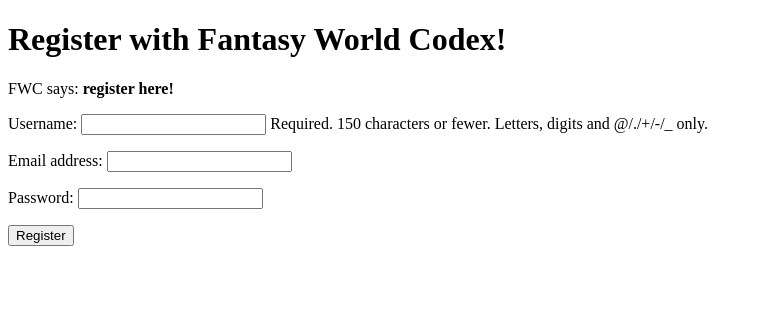
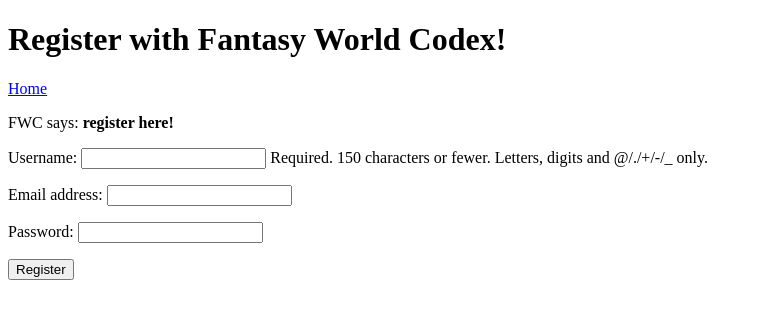
Before and after one commit to JosephLeon/fantasy-world-codex, a Django app: page /pages/register/ in a window 1280 px wide. Shown: the top 319 px of the page, without its empty margins (0-762 px from the left). Run offline with Django 3.2, Linux system fonts and the light colour scheme.

Commit message:
Add home link to the register form page, fantasy world codex rises!!!.

```diff
--- a/pages/templates/pages/registration.html
+++ b/pages/templates/pages/registration.html
@@ -6,6 +6,8 @@
 
     <body>
         <h1>Register with Fantasy World Codex!</h1>
+
+        <p><a href="/pages/" title="Home">Home</a></p>
 
         {% if registered %}
         FWC says: <strong>thank you for registering!</strong>
```
